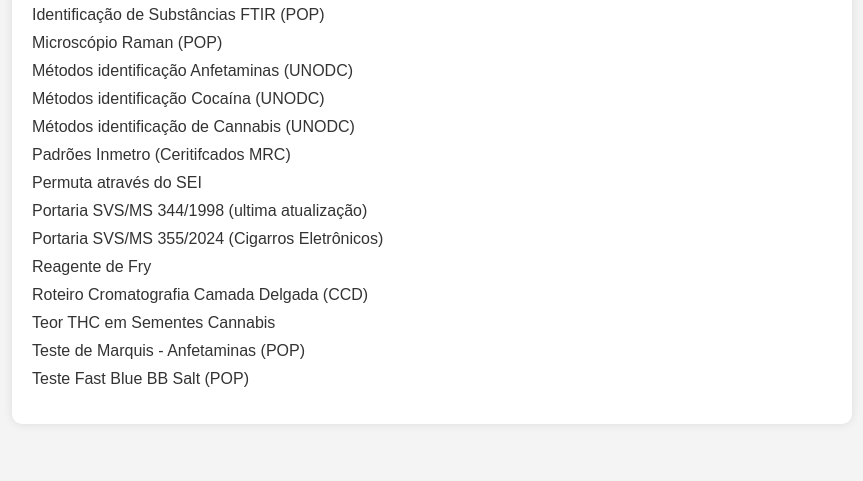
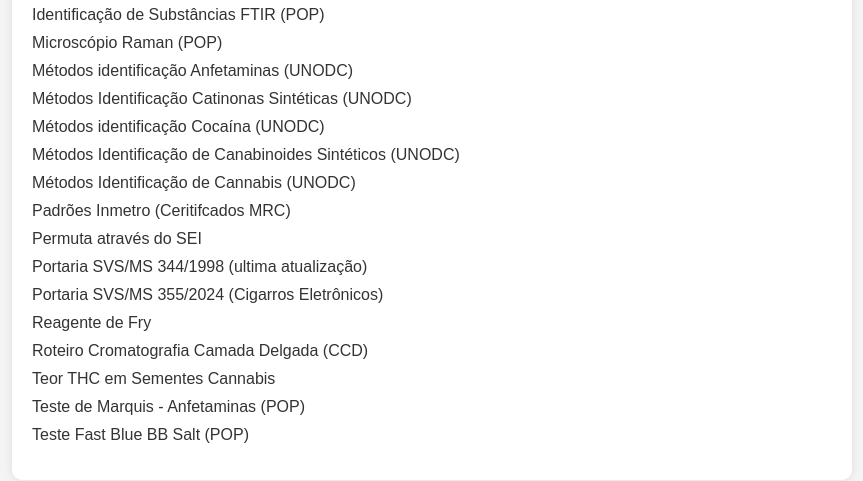
Before and after one commit to jpaulocts/labquim, a plain HTML site: page index.html in a window 1280 px wide. Shown: the part 321-802 px from the top of the page, without its empty margins (208-1071 px from the left). Drawn offline with Linux system fonts and the light colour scheme.

Commit message:
catinonas

```diff
--- a/index.html
+++ b/index.html
@@ -114,12 +114,14 @@
         <li><a href="https://drive.google.com/file/d/16uVEqxvZsT898NEwayo8pXC0krpFM1yQ/view?usp=sharing" target="_blank">Roteiro Cromatografia Camada Delgada (CCD)</a></li>
         <li><a href="https://www.unodc.org/documents/scientific/Cocaine_Manual_Rev_1.pdf" target="_blank">Métodos identificação Cocaína (UNODC)</a></li>
         <li><a href="https://syntheticdrugs.unodc.org/uploads/syntheticdrugs/res/library/forensics_html/Recommended_Methods_for_the_Identification_and_Analysis_of_Amphetamine_Methamphetamine_and_their_Ring-substituted_Analogues_in_Seized_Materials_ST-NAR-34.pdf" target="_blank">Métodos identificação Anfetaminas (UNODC)</a></li>
-        <li><a href="https://www.unodc.org/documents/scientific/Recommended_methods_for_the_Identification_and_Analysis_of_Cannabis_and_Cannabis_products.pdf" target="_blank">Métodos identificação de Cannabis (UNODC)</a></li>
+        <li><a href="https://www.unodc.org/documents/scientific/Recommended_methods_for_the_Identification_and_Analysis_of_Cannabis_and_Cannabis_products.pdf" target="_blank">Métodos Identificação de Cannabis (UNODC)</a></li>
         <li><a href="https://drive.google.com/file/d/1E2PlCkhVPJXVKMprEak3ObWXA75a1N_T/view?usp=sharing" target="_blank">Microscópio Raman (POP)</a></li>
         <li><a href="https://drive.google.com/file/d/1QDrwiGpHdtZGQ3JrFI2Jk7kQDghQAJmz/view?usp=sharing" target="_blank">Teste Fast Blue BB Salt (POP)</a></li>
         <li><a href="https://drive.google.com/file/d/1H4IRGbTqKkzTbmQm2MpP7g1v3_zIGo1f/view?usp=sharing" target="_blank">Reagente de Fry</a></li>
         <li><a href="http://www.inmetro.gov.br/metcientifica/formularios/form_mrc.asp" target="_blank">Padrões Inmetro (Ceritifcados MRC)</a></li>
         <li><a href="https://antigo.anvisa.gov.br/documents/10181/5548362/RDC_855_2024_COMP.pdf/1031cc35-d694-4b90-8b4c-ea3596c40c90" target="_blank">Portaria SVS/MS 355/2024 (Cigarros Eletrônicos)</a></li>
+        <li><a href="https://www.unodc.org/documents/scientific/STNAR48_Rev.1_ebook.pdf" target="_blank">Métodos Identificação de Canabinoides Sintéticos (UNODC)</a></li>
+        <li><a href="https://www.unodc.org/documents/scientific/STNAR49_Synthetic_Cathinones_E.pdf" target="_blank">Métodos Identificação Catinonas Sintéticas (UNODC)</a></li>
         <!-- Adicione mais itens conforme necessário -->
     </ul>
 </div>
```
